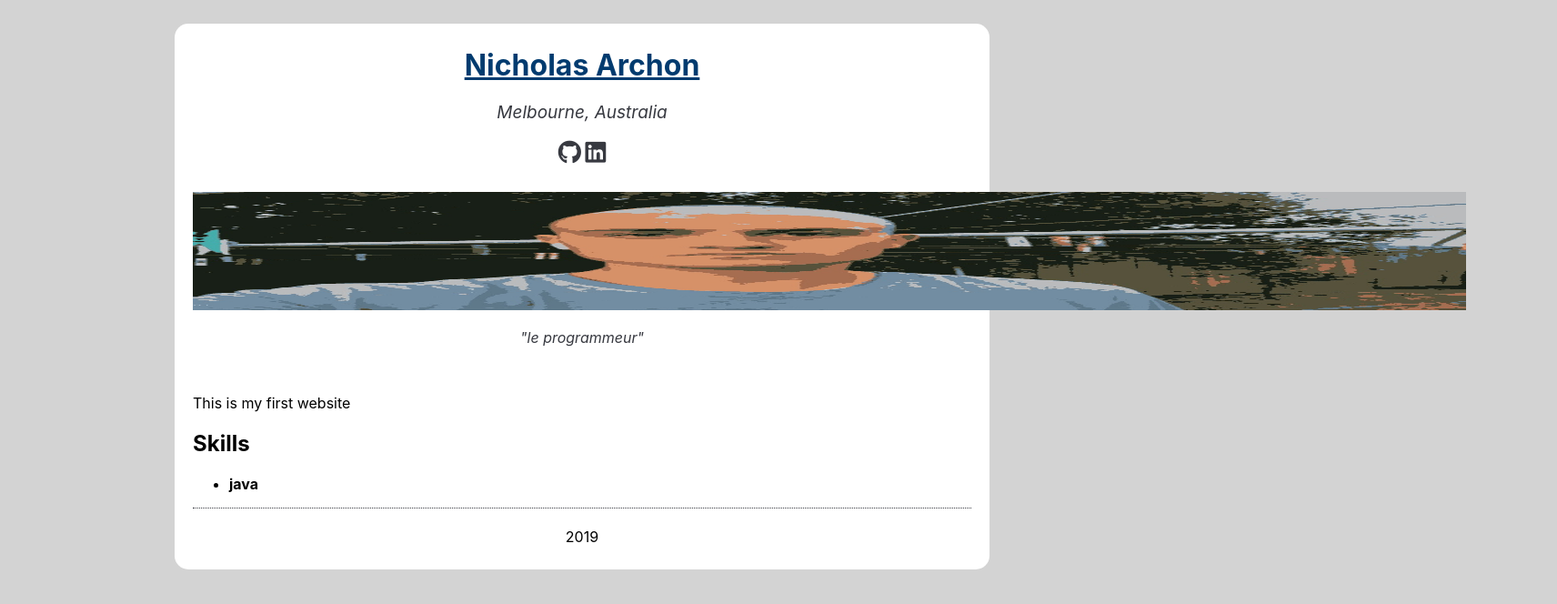
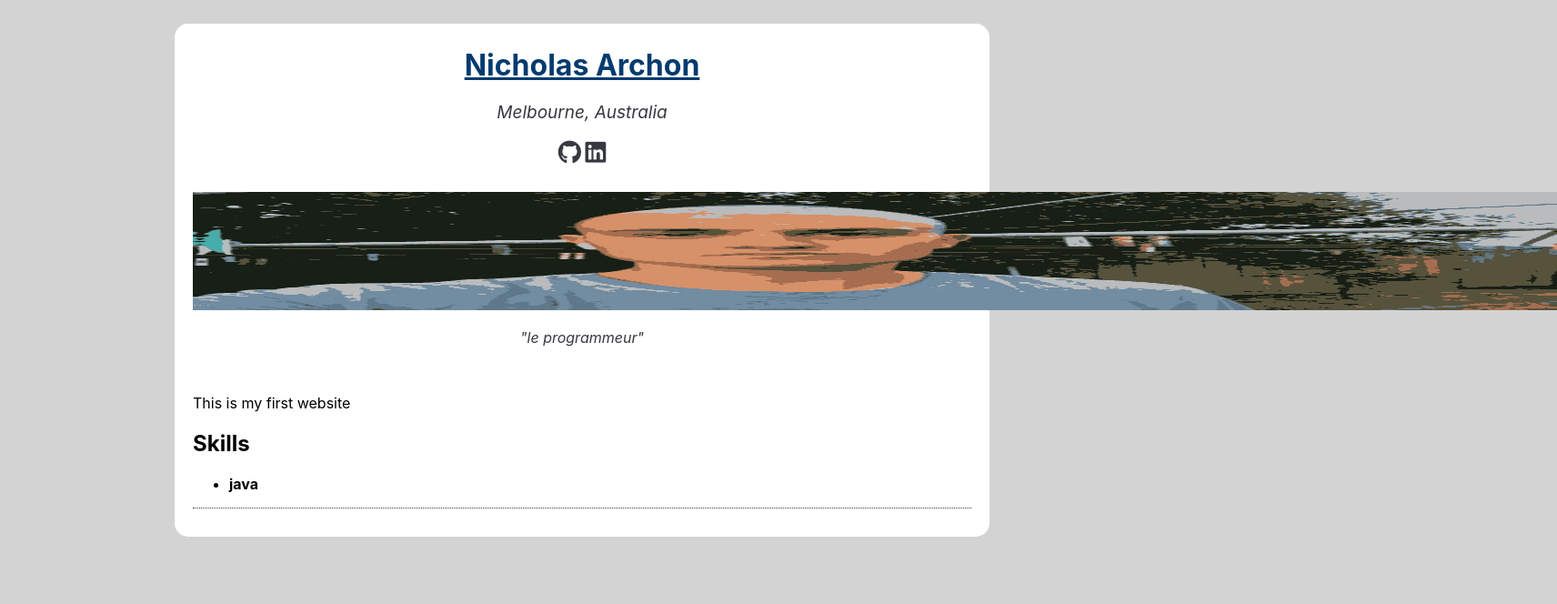
Before and after one commit to Waterdrinker88/Waterdrinker88.github.io, a plain HTML site: page index.html in a window 1280 px wide. Shown: the whole page at 91% size, 1712 px wide, since content can reach past the window. Drawn offline with Linux system fonts and the light colour scheme; files that its build step writes are made by us from their sources.

Commit message:
Update index.html

```diff
--- a/index.html
+++ b/index.html
@@ -28,7 +28,7 @@
 	    	<a href="https://github.com/Waterdrinker88" target="_blank"><i class="fab fa-github animated fadeIn" aria-hidden="true"></i></a>
 	    	<a href="https://www.linkedin.com/in/nicholas-archon-2b914a159/" target="_blank"><i class="fab fa-linkedin animated fadeIn" aria-hidden="true"></i></a>
 	    </div>
-		<p><img src="/images/imageedit_1_2731834854.jpg" alt="profile logo" width="1400" height="130"> </p>
+		<p><img src="/images/imageedit_1_2731834854.jpg" alt="profile logo" width="1500" height="130"> </p>
 
 		<!-- Tagline can be a short list of skills, a quote or profession -->
 		<p id="tagline"><i>"le programmeur"</i></p>
@@ -41,7 +41,7 @@
 			</ul>
 		</div>
 		<footer>
-			<p>2019</p>
+			<p></p>
 		</footer>
 	</body>
 </html>
```
